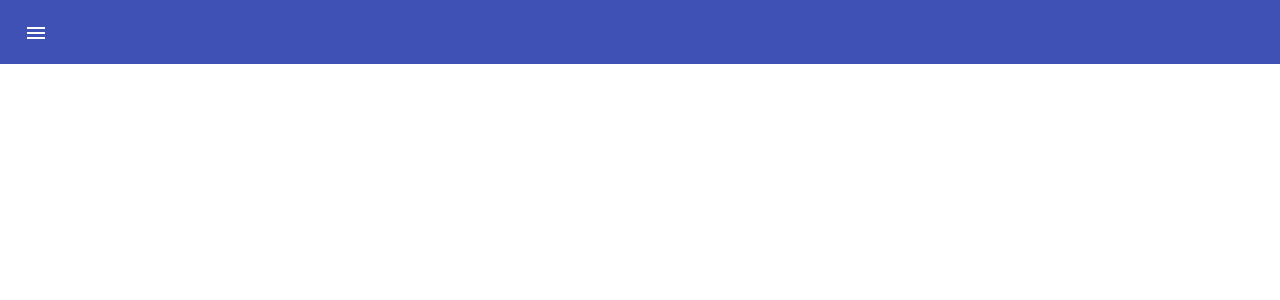
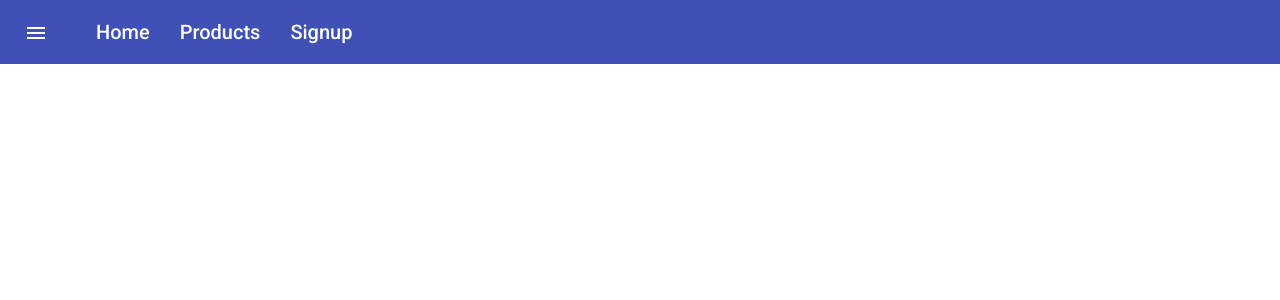
Before and after one commit to elmirahonarvash/vegangoodsnew, an Angular app: page / in a window 1280 px wide. Shown: the top 300 px of the page. Built offline with nearby package versions, Linux system fonts and the light colour scheme.

Commit message:
toolbar updated

```diff
--- a/package.json
+++ b/package.json
@@ -16,6 +16,7 @@
     "@angular/common": "~8.2.14",
     "@angular/compiler": "~8.2.14",
     "@angular/core": "~8.2.14",
+    "@angular/flex-layout": "^8.0.0-beta.27",
     "@angular/forms": "~8.2.14",
     "@angular/material": "^8.2.3",
     "@angular/platform-browser": "~8.2.14",
--- a/src/app/app.component.html
+++ b/src/app/app.component.html
@@ -1,17 +1,32 @@
 <mat-sidenav-container class="example-container">
-  <mat-sidenav mode="side"  #sidenav>
+  <mat-sidenav mode="side" #sidenav>
     Sidenav content
   </mat-sidenav>
   <mat-sidenav-content>
+
+    <mat-toolbar color="primary">
+      <div>
+        <button mat-icon-button (click)="sidenav.toggle()">
+          <mat-icon aria-hidden="false">menu</mat-icon>
+        </button>
+      </div>
+      <div>
+        <ul fxLayout="row" fxLayoutGap="30px">
+          <li>
+            <a routerLink="welcome">Home</a>
+          </li>
+          <li>
+            <a routerLink="product">Products</a>
+          </li>
+          <li>
+            <a routerLink="signup">Signup</a>
+          </li>
+        </ul>
+      </div>
+
+    </mat-toolbar>
     <main>
       <router-outlet></router-outlet>
     </main>
-    <mat-toolbar color="primary">
-      <div>
-        <button mat-icon-button (click)="sidenav.toggle()">
-          <mat-icon aria-hidden="false" >menu</mat-icon>
-        </button>
-      </div>
-    </mat-toolbar>
   </mat-sidenav-content>
 </mat-sidenav-container>
--- a/src/app/app.component.scss
+++ b/src/app/app.component.scss
@@ -0,0 +1,10 @@
+li{
+
+    list-style: none;
+
+}
+
+a{
+    text-decoration: none;
+    color: white;
+}
--- a/src/app/app.module.ts
+++ b/src/app/app.module.ts
@@ -8,6 +8,7 @@ import { AppComponent } from './app.component';
 import { ProductComponent } from './product/product.component';
 import { WelcomeComponent } from './welcome/welcome.component';
 import { SignupComponent } from './signup/signup.component';
+import { FlexLayoutModule } from '@angular/flex-layout';
 
 @NgModule({
   declarations: [
@@ -20,7 +21,8 @@ import { SignupComponent } from './signup/signup.component';
     BrowserModule,
     AppRoutingModule,
     MaterialModule,
-    BrowserAnimationsModule
+    BrowserAnimationsModule,
+    FlexLayoutModule
   ],
   providers: [],
   bootstrap: [AppComponent]
```
Also changed, not shown: 1 other file (tests, documents, lock files or other folders).
